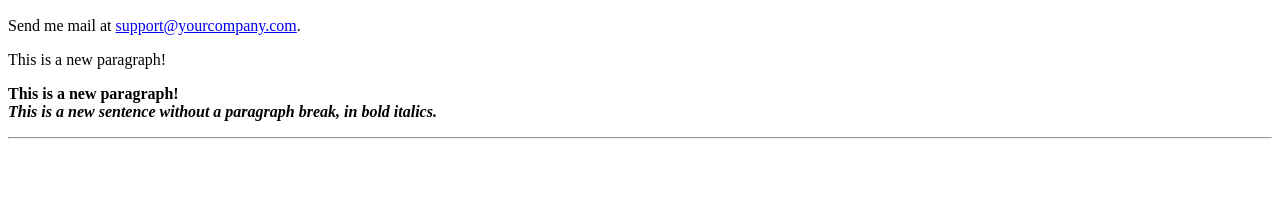
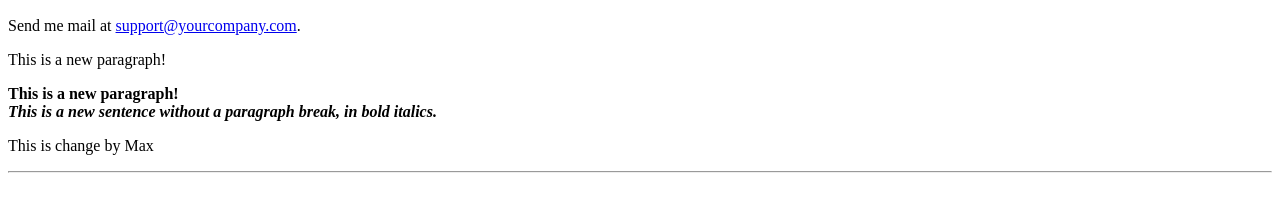
Before and after one commit to goohara/startgit, a plain HTML site: page index.html in a window 1280 px wide. Shown: the part 170-382 px from the top of the page. Drawn offline with Linux system fonts and the light colour scheme.

Commit message:
insert P max

```diff
--- a/index.html
+++ b/index.html
@@ -30,6 +30,8 @@ support@yourcompany.com</a>.
 
 <BR> <B><I>This is a new sentence without a paragraph break, in bold italics.</I></B>
 
+<P> This is change by Max </P>
+
 <HR>
 
 </BODY>
```
